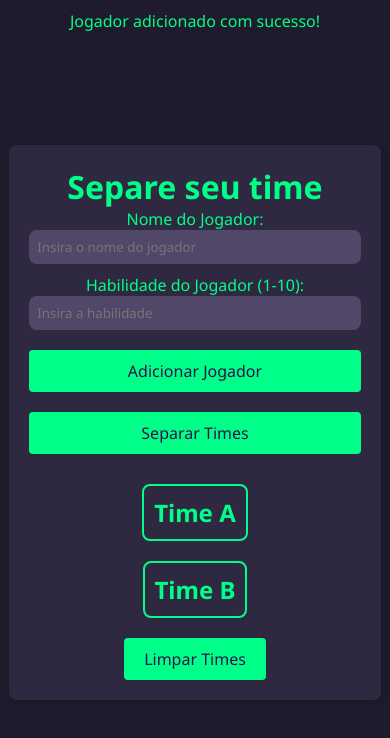
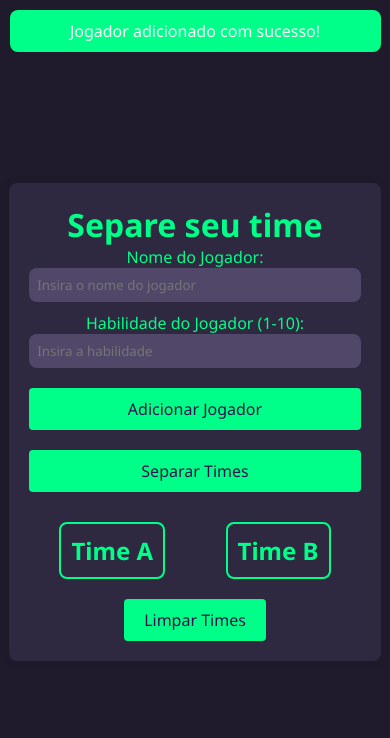
Before and after one commit to ghianluca/Futbolix, a plain HTML site: page Separe seu time/separe-seu-time.html in a window 390 px wide. Both pictures are taken after typing "Sample", "5" into the empty fields and a click on the button "Adicionar Jogador". Drawn offline with Linux system fonts and the light colour scheme.

Commit message:
feat: updated notification styling

```diff
--- a/Separe seu time/separe-seu-time.css
+++ b/Separe seu time/separe-seu-time.css
@@ -12,7 +12,8 @@ body {
   display: flex;
   justify-content: center;
   align-items: center;
-  height: 100vh;
+  width: 100vw;
+  height: 100svh;
 }
 
 .container {
@@ -100,24 +101,27 @@ button:hover {
 }
 
 .notification {
-  float: left;
+  display: flex;
+  text-align: center;
   position: absolute;
-  text-align: center;
   top: 0;
-  width: 98%;
-  height: 30px;
+  width: 90%;
+  height: auto;
   color: #210e3a;
   padding: 10px;
   border-radius: 8px;
-  margin-bottom: 10px;
+  margin-top: 10px;
 }
 
 .notification.success {
-  color: #00ff88;
+  background-color: #00ff88;
+  color: #ffffff;
 }
 
 .notification.error {
-  color: #cb5b5b;
+  background-color: #cb5b5b;
+  color: #ffffff;
+
 }
 
 @media only screen and (max-width: 600px) {
@@ -131,7 +135,8 @@ button:hover {
   }
 
   #teams-container {
-    flex-direction: column;
-    align-items: center;
+    display: flex;
+    justify-content: space-around;
+    flex-wrap: wrap;
   }
 }
```
